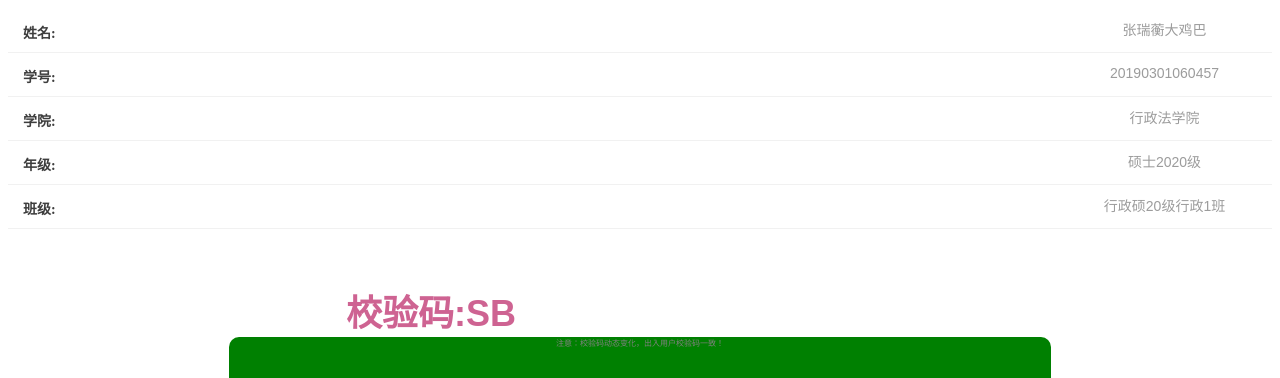
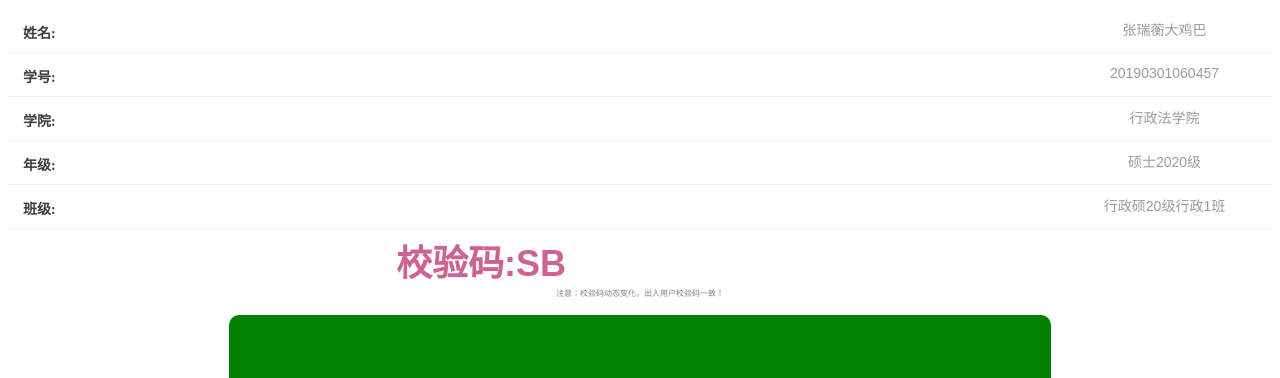
Before and after one commit to ShuaiGePan/ShuaiGePan.github.io, a plain HTML site: page index.html in a window 1280 px wide. Shown: the top 378 px of the page. Drawn offline with Linux system fonts and the light colour scheme.

Commit message:
Update index.html

```diff
--- a/index.html
+++ b/index.html
@@ -65,8 +65,8 @@
   .yanzhengma{
       line-height: 25px;
       margin-bottom: 6px;
-      padding: 0 300px;
-      PADDING-TOP:30px;
+      padding: 0 275px;
+      PADDING-TOP:5px;
       font-size: 36px;
       font-weight: bold;
       text-align:center;
@@ -124,6 +124,9 @@
         <!-- <input id="scode">ZRHSB</span>  -->
           <input class="yanzhengma" type="text" value="校验码:SB" style="font-size:36px;">
     </div>
+    <br><br>
+
+
   <div class="info">
   注意：校验码动态变化，出入用户校验码一致！
   <br></br>
@@ -176,3 +179,4 @@ code();
 </script>
 
 </div></div></div></div></body></html>
+</div></div></div></div></body></html>
```
